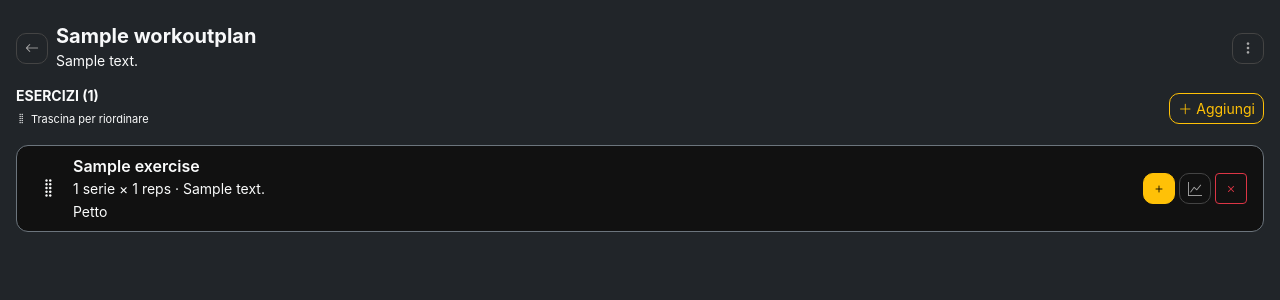
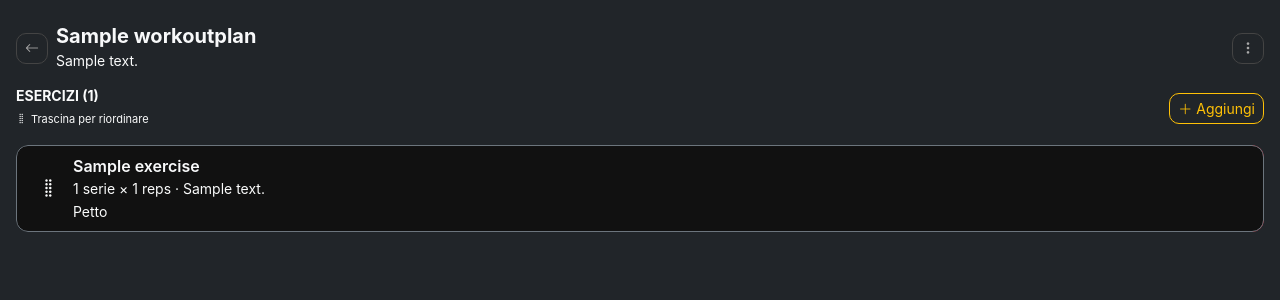
Before and after one commit to Orfico/gymit, a Django app: page /plans/1/ in a window 1280 px wide. Shown: the part 65-365 px from the top of the page. Run offline with Django 4.2, Linux system fonts and the light colour scheme; a user stored in the database is signed in; tables that the repository leaves empty hold one stand-in row (values such as "Sample post"); parts of the project's set-up code (start-up, migrations or seed data) failed here and were passed over.

Commit message:
Ordering schede; archiviazione schede inattive; swipe card esercizi

```diff
--- a/gym/models.py
+++ b/gym/models.py
@@ -49,9 +49,10 @@ class WorkoutPlan(models.Model):
     description = models.TextField(blank=True, verbose_name='Note')
     created_at = models.DateTimeField(auto_now_add=True)
     is_active = models.BooleanField(default=True, verbose_name='Attiva')
+    order = models.PositiveIntegerField(default=0, verbose_name='Ordine')
 
     class Meta:
-        ordering = ['-created_at']
+        ordering = ['order', '-created_at']
         verbose_name = 'Scheda'
         verbose_name_plural = 'Schede'
 
--- a/gym/static/gym/css/style.css
+++ b/gym/static/gym/css/style.css
@@ -163,3 +163,38 @@ canvas {
 .min-w-0 {
     min-width: 0;
 }
+
+/* Swipe to delete */
+.swipe-item {
+    position: relative;
+    overflow: hidden;
+    border-radius: 12px;
+}
+
+.swipe-inner {
+    position: relative;
+    z-index: 1;
+    background: #111;
+    border-radius: 12px;
+    transform: translateX(0);
+    will-change: transform;
+    cursor: pointer;
+}
+
+.swipe-delete-btn {
+    position: absolute;
+    right: 0;
+    top: 0;
+    bottom: 0;
+    width: 80px;
+    background: #dc3545;
+    border: none;
+    color: white;
+    font-size: 1.2rem;
+    display: flex;
+    align-items: center;
+    justify-content: center;
+    border-radius: 0 12px 12px 0;
+    z-index: 0;
+    cursor: pointer;
+}
--- a/gym/templates/gym/plan_detail.html
+++ b/gym/templates/gym/plan_detail.html
@@ -47,47 +47,37 @@
 
     <div id="exercise-list">
         {% for pe in planned %}
-        <div class="card bg-black border-secondary mb-2 drag-item" data-id="{{ pe.pk }}">
+        <div class="swipe-item drag-item mb-2" data-id="{{ pe.pk }}">
+
+            <!-- Bottone delete nascosto dietro -->
+            <button class="swipe-delete-btn" data-url="{% url 'planned_exercise_remove' pe.pk %}">
+                <i class="bi bi-trash"></i>
+            </button>
+
+            <!-- Contenuto principale — cliccabile → progress -->
+            <div class="swipe-inner card bg-black border-secondary">
                 <div class="card-body py-2 px-3">
                     <div class="d-flex align-items-center gap-2">
 
-                    <!-- Handle drag -->
                         <div class="drag-handle text-secondary flex-shrink-0"
                             style="cursor:grab; padding: 4px 6px; touch-action: none;">
                             <i class="bi bi-grip-vertical fs-5"></i>
                         </div>
 
-                    <!-- Contenuto — occupa tutto lo spazio disponibile, tronca se necessario -->
-                    <div class="flex-grow-1 min-w-0">
+                        <a href="{% url 'exercise_progress' pe.exercise.pk %}?from=plan&plan={{ plan.pk }}"
+                        class="flex-grow-1 min-w-0 text-decoration-none text-light">
                             <div class="fw-semibold text-truncate">{{ pe.exercise.name }}</div>
                             <div class="small text-secondary text-truncate">
                                 {{ pe.target_sets }} serie × {{ pe.target_reps }} reps
                                 {% if pe.notes %} · {{ pe.notes }}{% endif %}
                             </div>
                             <small class="text-secondary">{{ pe.exercise.get_muscle_group_display }}</small>
-                    </div>
-
-                    <!-- Azioni — larghezza fissa, non si restringe mai -->
-                    <div class="d-flex gap-1 flex-shrink-0">
-                        <a href="{% url 'log_create' %}?exercise={{ pe.exercise.pk }}&from=plan&plan={{ plan.pk }}"
-                           class="btn btn-warning btn-sm">
-                            <i class="bi bi-plus"></i>
                         </a>
-                        <a href="{% url 'exercise_progress' pe.exercise.pk %}?from=plan&plan={{ plan.pk }}"
-                            class="btn btn-outline-secondary btn-sm">
-                            <i class="bi bi-graph-up"></i>
-                        </a>
-                        <form method="post" action="{% url 'planned_exercise_remove' pe.pk %}"
-                              onsubmit="return confirm('Rimuovere dalla scheda?')">
-                            {% csrf_token %}
-                            <button class="btn btn-outline-danger btn-sm">
-                                <i class="bi bi-x"></i>
-                            </button>
-                        </form>
-                    </div>
 
                     </div>
                 </div>
+            </div>
+
         </div>
         {% empty %}
         <div class="text-center text-secondary py-4 border border-secondary rounded">
@@ -105,6 +95,7 @@
 {% block extra_js %}
 {% load static %}
 <script src="{% static 'gym/js/dragdrop.js' %}"></script>
+<script src="{% static 'gym/js/swipe.js' %}"></script>
 <script>
     document.addEventListener('DOMContentLoaded', function () {
         initDragDrop({
@@ -112,6 +103,24 @@
             reorderUrl: '{% url "plan_reorder" plan.pk %}',
             csrfToken: '{{ csrf_token }}',
         });
+
+        initSwipeToDelete({
+            listSelector: '.swipe-item .swipe-inner',
+            onDelete: function(item) {
+                const btn = item.closest('.swipe-item').querySelector('.swipe-delete-btn');
+                const url = btn.dataset.url;
+                const form = document.createElement('form');
+                form.method = 'POST';
+                form.action = url;
+                const csrf = document.createElement('input');
+                csrf.type = 'hidden';
+                csrf.name = 'csrfmiddlewaretoken';
+                csrf.value = '{{ csrf_token }}';
+                form.appendChild(csrf);
+                document.body.appendChild(form);
+                form.submit();
+            }
+        });
     });
 </script>
 {% endblock %}
--- a/gym/urls.py
+++ b/gym/urls.py
@@ -8,6 +8,7 @@ urlpatterns = [
     # Schede
     path('plans/', views.plan_list, name='plan_list'),
     path('plans/create/', views.plan_create, name='plan_create'),
+    path('plans/reorder/', views.plan_list_reorder, name='plan_list_reorder'),
     path('plans/<int:pk>/', views.plan_detail, name='plan_detail'),
     path('plans/<int:pk>/edit/', views.plan_edit, name='plan_edit'),
     path('plans/<int:pk>/delete/', views.plan_delete, name='plan_delete'),
--- a/gym/views.py
+++ b/gym/views.py
@@ -48,10 +48,13 @@ def dashboard(request):
 
 @login_required
 def plan_list(request):
-    plans = WorkoutPlan.objects.filter(user=request.user).annotate(
+    base_qs = WorkoutPlan.objects.filter(user=request.user).annotate(
         exercise_count=Count('planned_exercises')
     )
-    return render(request, 'gym/plan_list.html', {'plans': plans})
+    return render(request, 'gym/plan_list.html', {
+        'active_plans': base_qs.filter(is_active=True),
+        'archived_plans': base_qs.filter(is_active=False),
+    })
 
 
 @login_required
@@ -60,6 +63,9 @@ def plan_create(request):
     if form.is_valid():
         plan = form.save(commit=False)
         plan.user = request.user
+        from django.db.models import Max
+        last_order = WorkoutPlan.objects.filter(user=request.user).aggregate(Max('order'))['order__max']
+        plan.order = (last_order or 0) + 1
         plan.save()
         messages.success(request, f'Scheda "{plan.name}" creata con successo.')
         return redirect('plan_detail', pk=plan.pk)
@@ -95,6 +101,22 @@ def plan_delete(request, pk):
         messages.success(request, f'Scheda "{plan.name}" eliminata.')
         return redirect('plan_list')
     return render(request, 'gym/plan_confirm_delete.html', {'plan': plan})
+
+@login_required
+def plan_list_reorder(request):
+    if request.method != 'POST':
+        return JsonResponse({'error': 'Method not allowed'}, status=405)
+    try:
+        data = json.loads(request.body)
+        ordered_ids = data.get('order', [])
+    except (json.JSONDecodeError, AttributeError):
+        return JsonResponse({'error': 'Invalid JSON'}, status=400)
+    valid_ids = set(WorkoutPlan.objects.filter(user=request.user).values_list('id', flat=True))
+    if set(ordered_ids) != valid_ids:
+        return JsonResponse({'error': 'Invalid plan IDs'}, status=400)
+    for position, plan_id in enumerate(ordered_ids):
+        WorkoutPlan.objects.filter(pk=plan_id, user=request.user).update(order=position)
+    return JsonResponse({'status': 'ok'})
 
 
 # ─── Planned Exercises ────────────────────────────────────────────────────────
```
Also changed, not shown: gym/static/gym/js/swipe.js (added, +84 -0 lines), gym/templates/gym/plan_list.html (+82 -26 lines), gym/migrations/0002_alter_workoutplan_options_workoutplan_order.py (added). Lines whose indentation alone changed are shown as unchanged.
